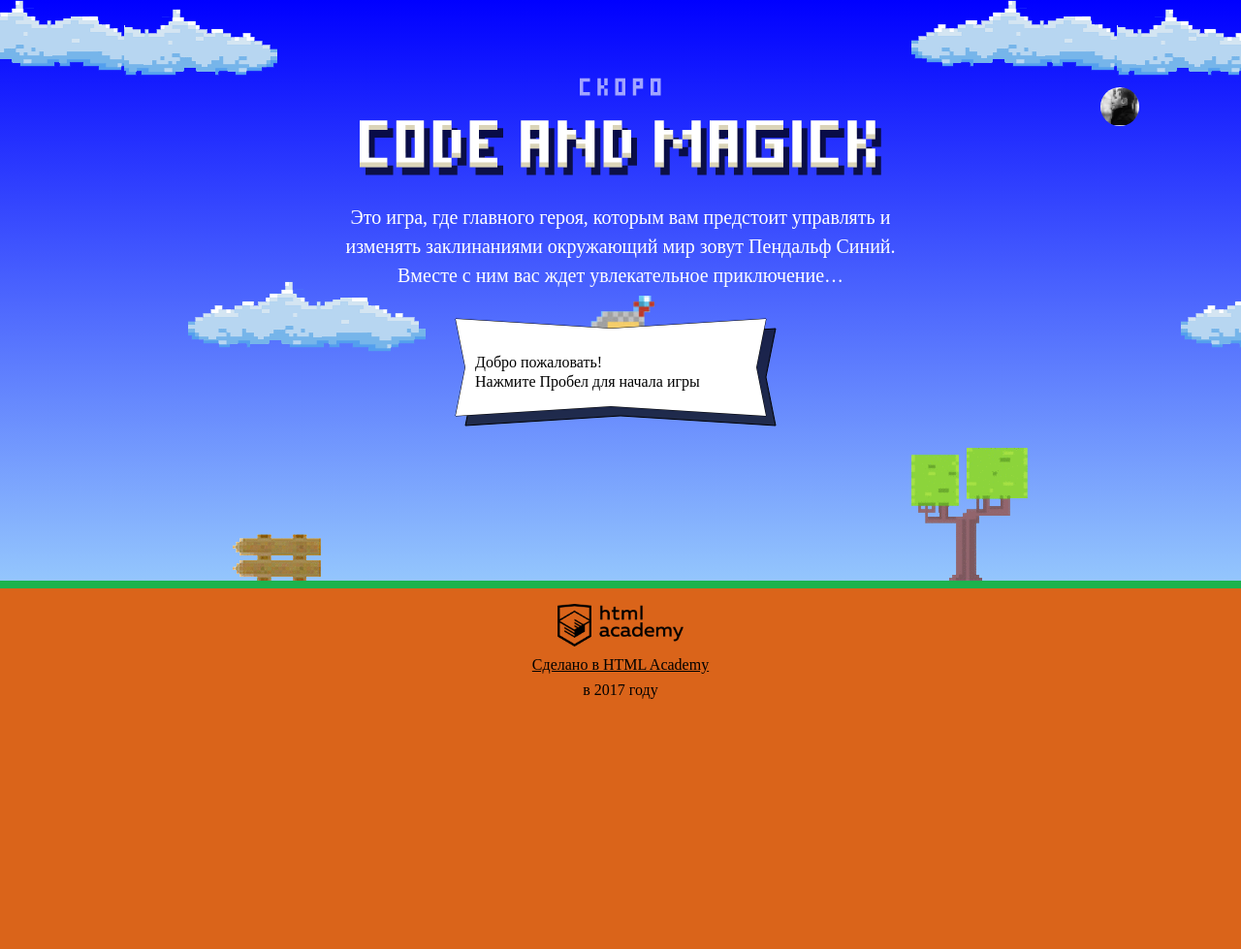
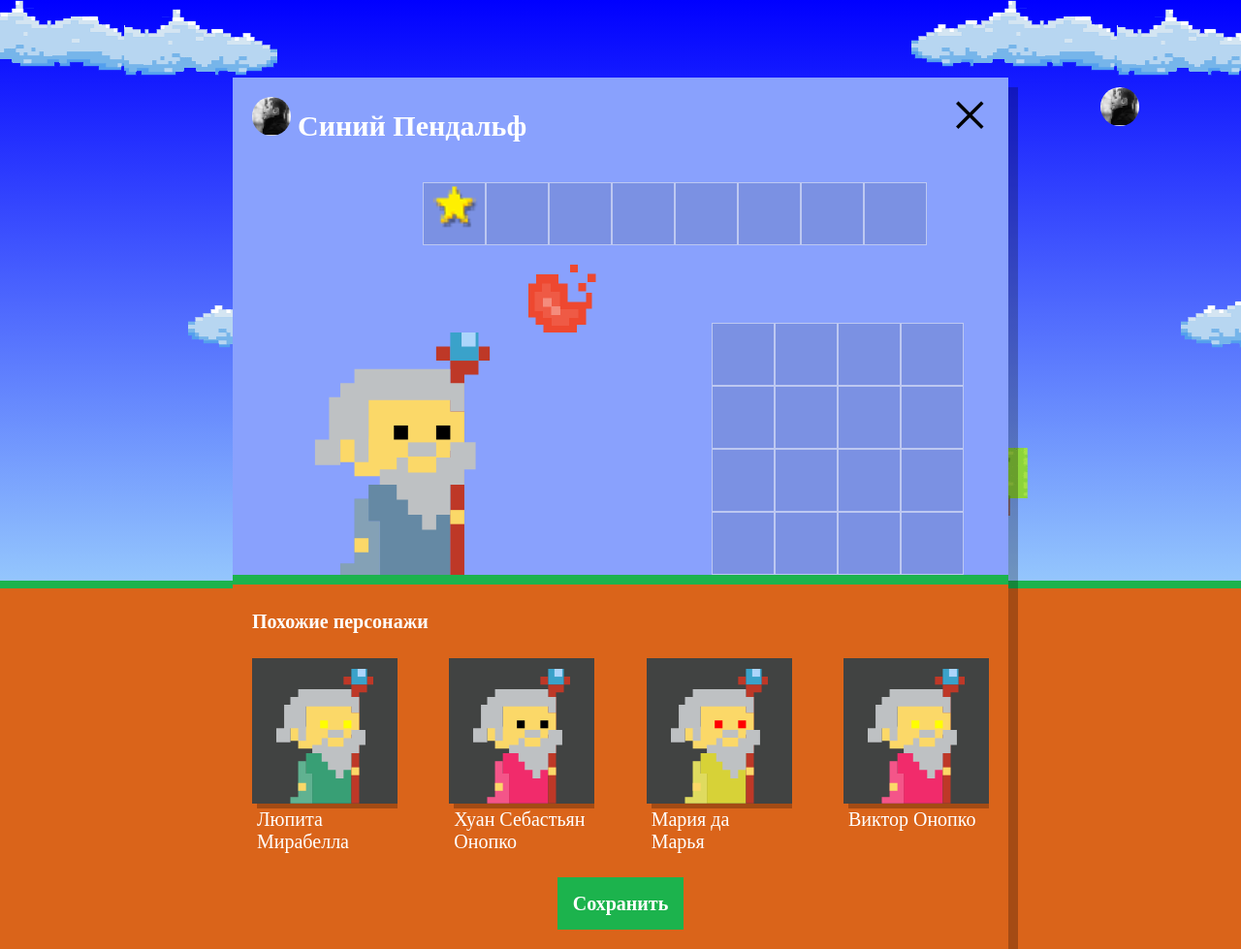
Before and after one commit to HarchenkoDmitry/829899-code-and-magick-17, a website: page index.html in a window 1280 px wide. Shown: the whole page at 97% size. Before the commit the page ends 800 px from the top, so only its background shows below. Drawn offline with Linux system fonts and the light colour scheme; a web font is replaced by a local one.

Commit message:
create similar character

```diff
--- a/index.html
+++ b/index.html
@@ -205,6 +205,7 @@
 
 <script src="js/start.js"></script>
 <script src="js/game.js"></script>
+<script src="js/setup.js"></script>
 
 </body>
 </html>
--- /dev/null
+++ b/js/setup.js
@@ -0,0 +1,94 @@
+'use strict';
+
+var NAMES = [
+  'Иван',
+  'Хуан Себастьян',
+  'Мария',
+  'Кристоф',
+  'Виктор',
+  'Юлия',
+  'Люпита',
+  'Вашингтон'
+];
+var SERNAMES = [
+  'да Марья',
+  'Верон',
+  'Мирабелла',
+  'Вальц',
+  'Онопко',
+  'Топольницкая',
+  'Нионго',
+  'Ирвинг'
+];
+var COAT_COLORS = [
+  'rgb(101, 137, 164)',
+  'rgb(241, 43, 107)',
+  'rgb(146, 100, 161)',
+  'rgb(56, 159, 117)',
+  'rgb(215, 210, 55)',
+  'rgb(0, 0, 0)'
+];
+var EYES_COLORS = [
+  'black',
+  'red',
+  'blue',
+  'yellow',
+  'green'
+];
+var WIZARD_AMOUNT = 4;
+var wizard = {};
+
+function showBlock(selector) {
+  var blockSetup = document.querySelector(selector);
+  blockSetup.classList.remove('hidden');
+}
+
+function getRandomArrayElement(array) {
+  return array[Math.round(Math.random() * (array.length - 1))];
+}
+
+function generateCharacter() {
+  wizard = {
+    name: getRandomArrayElement(NAMES) + ' ' + getRandomArrayElement(SERNAMES),
+    coatColor: getRandomArrayElement(COAT_COLORS),
+    eyesColor: getRandomArrayElement(EYES_COLORS)
+  };
+  return wizard;
+}
+
+function createCharacter(character) {
+  var container = document.querySelector('#similar-wizard-template').content.querySelector('.setup-similar-item');
+  var name = container.querySelector('.setup-similar-label');
+  var coatColor = container.querySelector('.wizard-coat');
+  var eyesColor = container.querySelector('.wizard-eyes');
+
+  name.textContent = character.name;
+  coatColor.style.fill = character.coatColor;
+  eyesColor.style.fill = character.eyesColor;
+
+  return container;
+}
+
+function renderCharacter() {
+  var containerForRender = document.querySelector('.setup-similar-list');
+  var fragment = document.createDocumentFragment();
+
+  for (var i = 0; i < WIZARD_AMOUNT; i++) {
+    generateFragment(fragment);
+  }
+
+  containerForRender.appendChild(fragment);
+}
+
+function generateFragment(fragment) {
+  var character = generateCharacter();
+  var containerCharacter = createCharacter(character);
+  var characterClone = containerCharacter.cloneNode(true);
+  fragment.appendChild(characterClone);
+}
+
+window.onload = function () {
+  showBlock('.setup');
+  renderCharacter();
+  showBlock('.setup-similar');
+};
```
